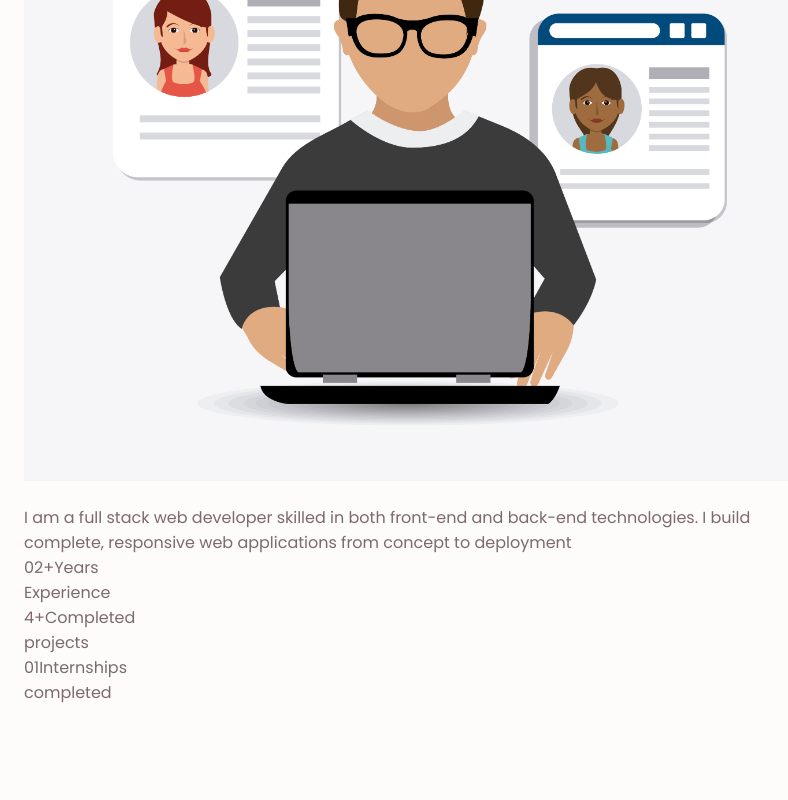
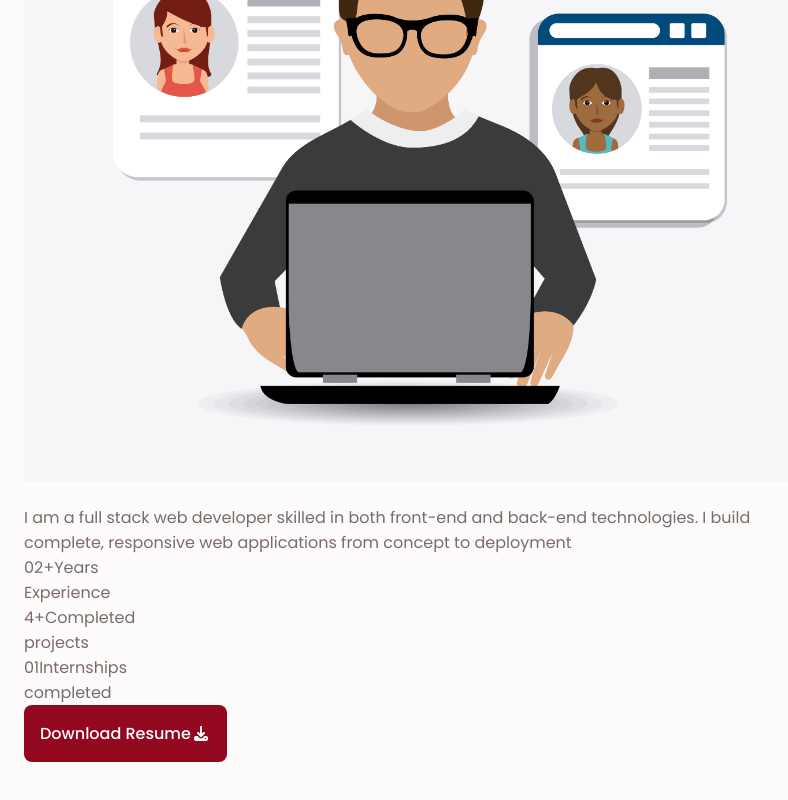
Before and after one commit to Harsh-Builds/My-Portfolio, a React (Create React App) app in the folder client/: page / in a window 1280 px wide. Shown: the part 1121-1921 px from the top of the page, without its empty margins (0-788 px from the left). Built offline with nearby package versions, Linux system fonts and the light colour scheme.

Commit message:
add a button to download my resume in about section

```diff
--- a/client/src/components/about.js
+++ b/client/src/components/about.js
@@ -1,4 +1,7 @@
 import React from 'react'
+import { FontAwesomeIcon } from "@fortawesome/react-fontawesome";
+import { faDownload } from "@fortawesome/free-solid-svg-icons";
+
 
 export default function About() {
   return (
@@ -32,6 +35,17 @@ export default function About() {
             Internships <br /> completed
           </sapn>
         </div>
+
+      </div>
+        <div className="about_buttons">
+        <a
+          download=""
+          href="/pdf\Harsh Saini Resume.pdf"
+          className="button button--flex"
+        >
+          Download Resume
+         <FontAwesomeIcon icon={faDownload} />
+        </a>
       </div>
 
     </div>
```
Also changed, not shown: 1 other file (tests, documents, lock files or other folders).
